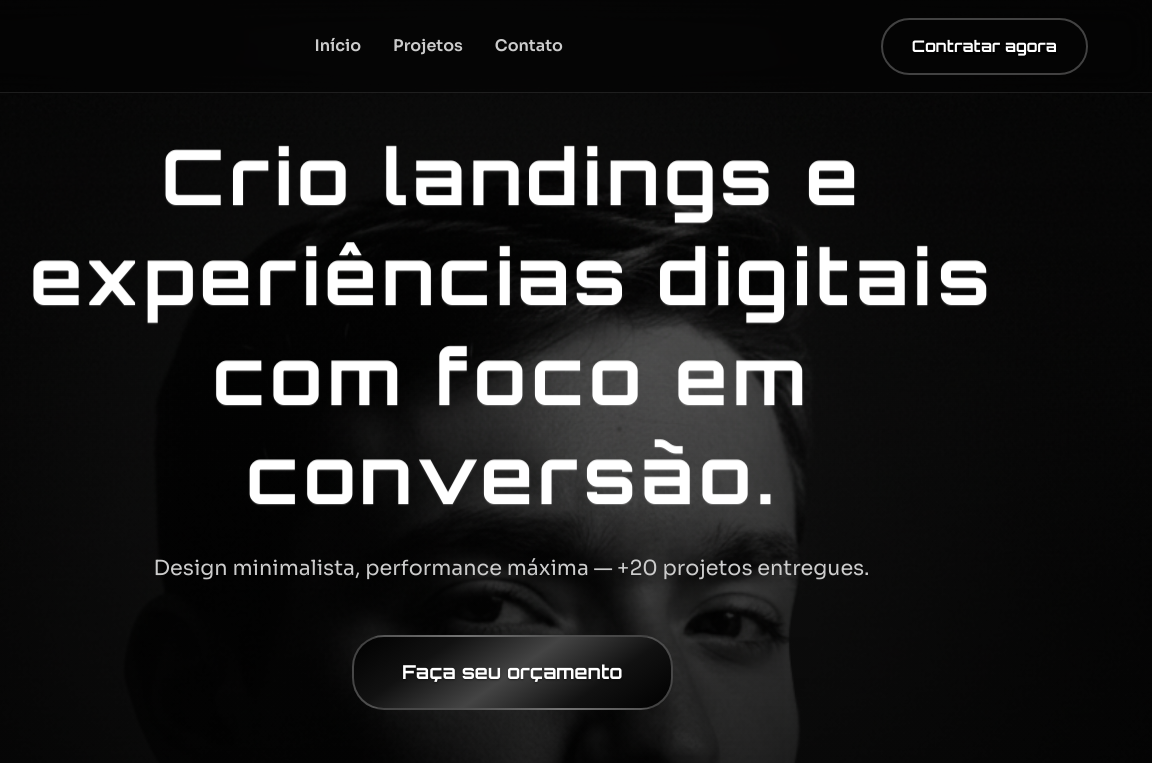
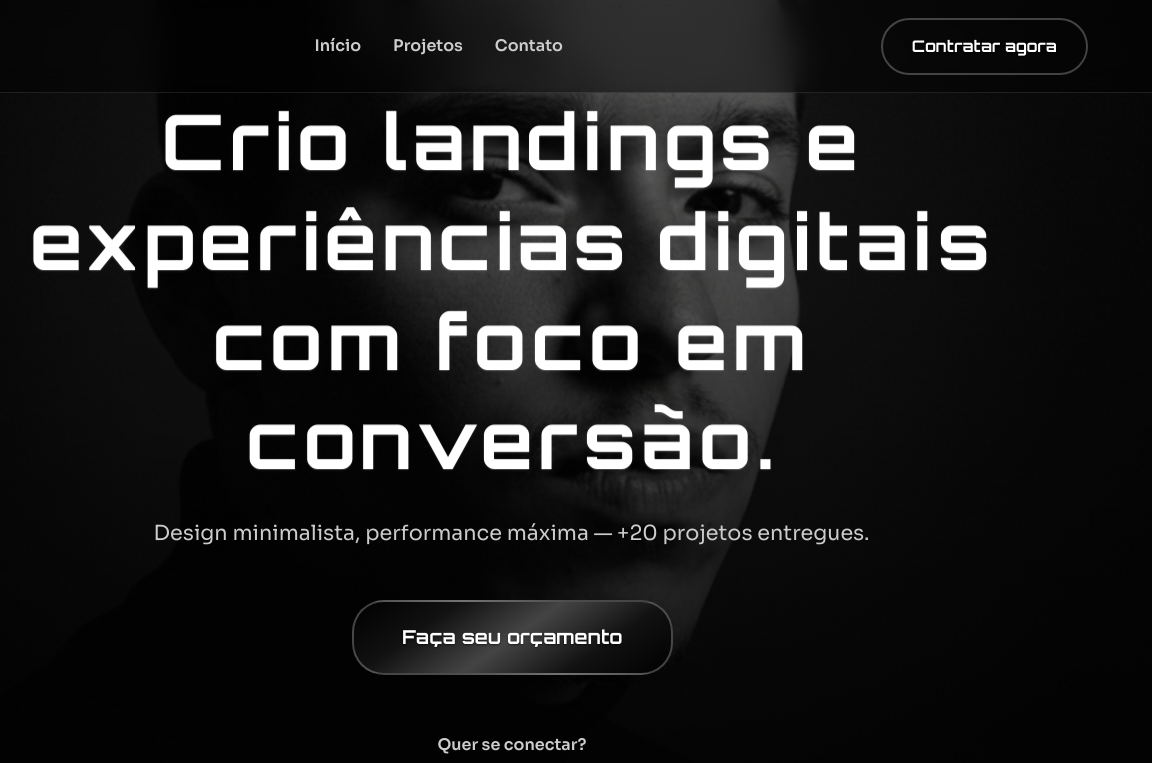
Before and after one commit to jonasguinami/Jonas-Guinami-Portfolio, a plain HTML site: page index.html in a window 1280 px wide. Shown: the top 763 px of the page, 128-1280 px from the left. Drawn offline with Linux system fonts and the light colour scheme.

Commit message:
Add files via upload

```diff
--- a/script.js
+++ b/script.js
@@ -26,6 +26,16 @@
       } else {
         revealElements.forEach(el => el.classList.add('visible'));
       }
+    };
+
+    // --- Ajuste dinâmico para o cabeçalho fixo ---
+    const adjustHeroPadding = () => {
+      const header = document.querySelector('.main-header');
+      const hero = document.querySelector('.hero');
+      if (!header || !hero) return;
+
+      const headerHeight = header.offsetHeight;
+      hero.style.paddingTop = `${headerHeight}px`;
     };
 
     // --- Botão "Voltar ao Topo" ---
@@ -250,5 +260,6 @@
     initSlideDownPanel();
     initWhatsappForm();
     injectSchema();
+    adjustHeroPadding();
   });
 })();
--- a/style.css
+++ b/style.css
@@ -57,19 +57,24 @@ body {
   line-height: 1.7;
   -webkit-font-smoothing: antialiased;
   position: relative;
-  background-image:
-    url('facemepeb.jpg');
-  background-size: cover;
-  background-position: center center;
-  background-attachment: fixed;
 }
 
 body::before {
   content: '';
   position: fixed;
   inset: 0;
-  background: linear-gradient(to top, rgba(2, 2, 2, 0.85) 0%, rgba(2, 2, 2, 0.4) 100%);
-  z-index: -1;
+  z-index: -2; /* Fica atrás de tudo */
+  background-image: url('facemepeb.jpg');
+  background-size: cover;
+  background-position: center center;
+}
+
+body::after {
+  content: '';
+  position: fixed;
+  inset: 0;
+  z-index: -1; /* Fica entre a foto e o conteúdo */
+  background: linear-gradient(to top, rgba(2, 2, 2, 0.9) 0%, rgba(2, 2, 2, 0.5) 100%);
 }
 
 body.modal-open { overflow: hidden; }
@@ -208,7 +213,16 @@ img { max-width: 100%; display: block; }
   display: flex;
   align-items: center;
   text-align: center;
+  /* (GARANTA QUE NÃO HÁ 'padding-top' AQUI) */
 }
+
+/* Ajuste para telas maiores (desktop) */
+@media (min-width: 1024px) {
+  .hero {
+    padding-top: 0; /* Remove o padding no desktop para o alinhamento voltar ao centro perfeito */
+  }
+}
+
 .hero h1
 { font-size: clamp(2.5rem, 6vw, 5rem);
     margin-bottom: 1.5rem;
```
